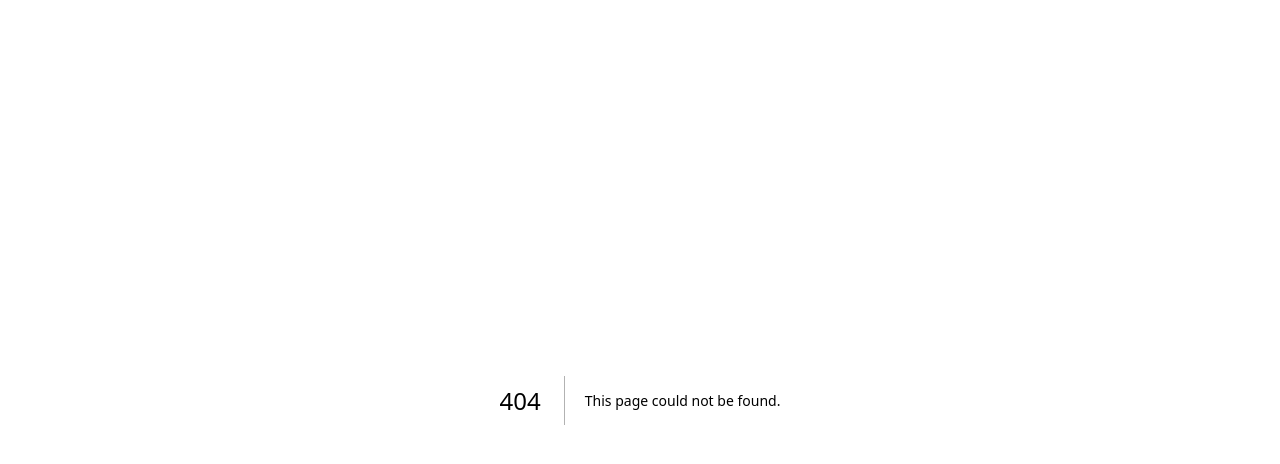
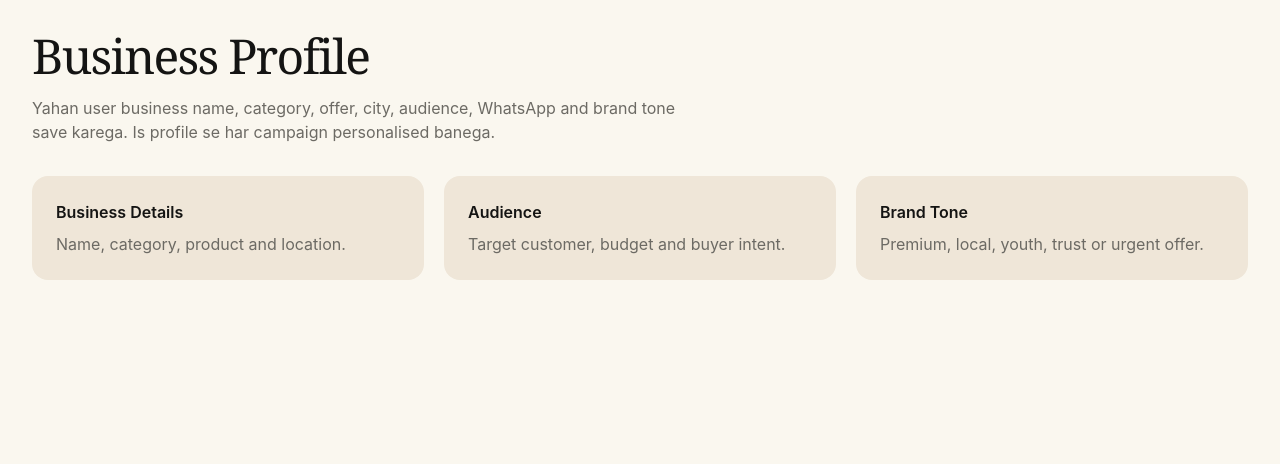
Before and after one commit to lkmeeena882437-dotcom/Launch1stAd.ai, a Next.js app: page /business in a window 1280 px wide. Before the commit this address had no page. Shown: the top 464 px of the page. Built offline with nearby package versions, Linux system fonts and the light colour scheme.

Commit message:
Add business profile page

```diff
--- /dev/null
+++ b/app/business/page.tsx
@@ -0,0 +1,13 @@
+export default function BusinessPage() {
+  return (
+    <main className="min-h-screen bg-canvas p-8 text-ink">
+      <h1 className="serif-display text-5xl">Business Profile</h1>
+      <p className="mt-4 max-w-2xl text-muted">Yahan user business name, category, offer, city, audience, WhatsApp and brand tone save karega. Is profile se har campaign personalised banega.</p>
+      <div className="mt-8 grid gap-5 md:grid-cols-3">
+        <div className="rounded-2xl bg-card p-6"><h2 className="font-semibold">Business Details</h2><p className="mt-2 text-muted">Name, category, product and location.</p></div>
+        <div className="rounded-2xl bg-card p-6"><h2 className="font-semibold">Audience</h2><p className="mt-2 text-muted">Target customer, budget and buyer intent.</p></div>
+        <div className="rounded-2xl bg-card p-6"><h2 className="font-semibold">Brand Tone</h2><p className="mt-2 text-muted">Premium, local, youth, trust or urgent offer.</p></div>
+      </div>
+    </main>
+  );
+}
```
